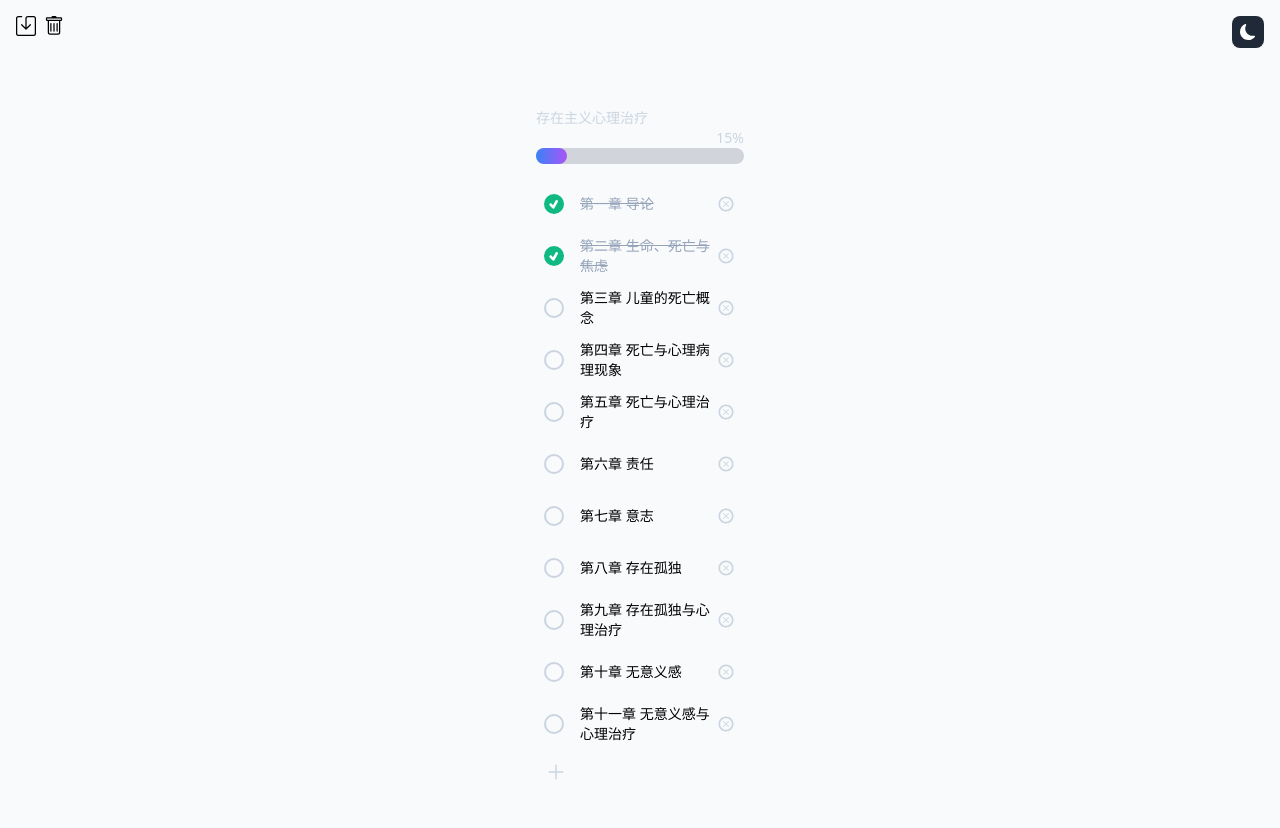
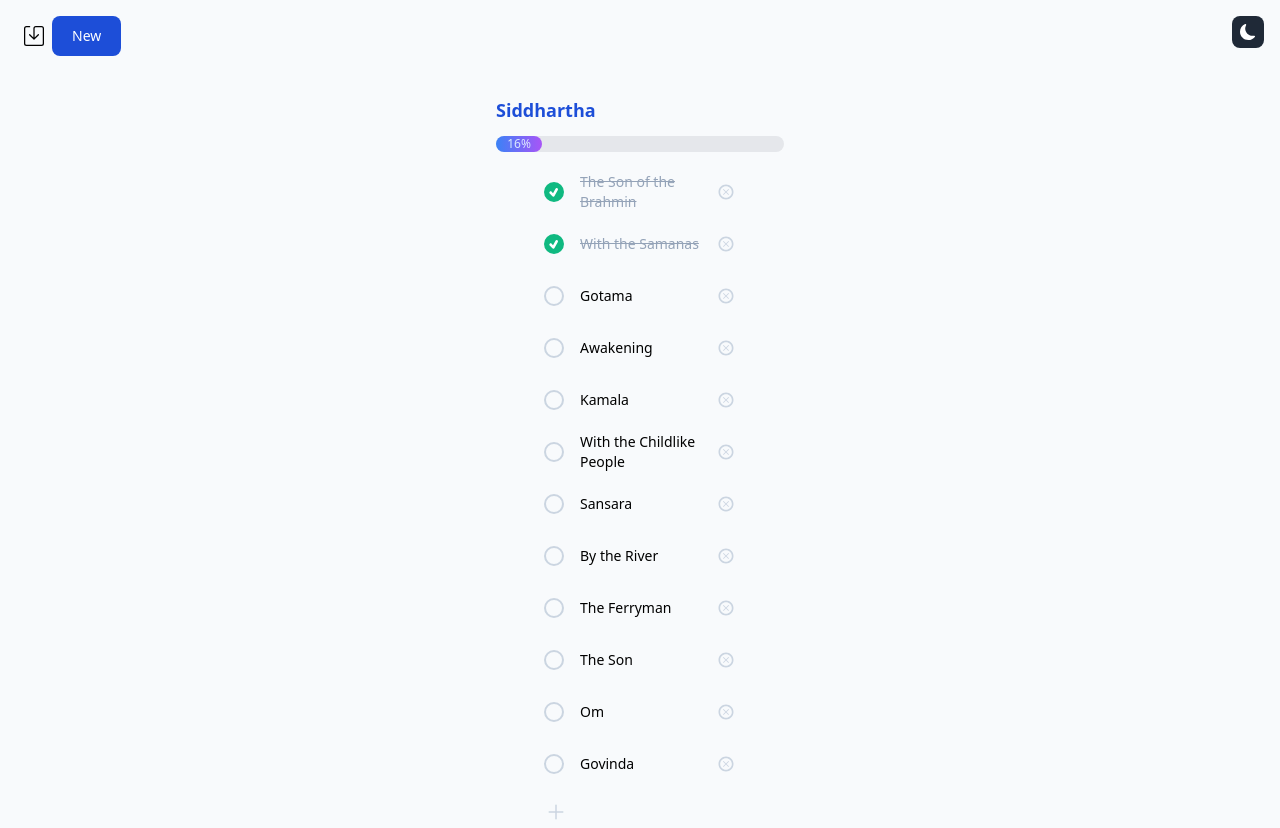
Before and after one commit to JimSunJing/progress, a Next.js app: page / in a window 1280 px wide. Before the commit the page ends 800 px from the top, so only its background shows below. Built offline with nearby package versions, Linux system fonts and the light colour scheme.

Commit message:
new progress modal

```diff
--- /dev/null
+++ b/src/atom/newProgressModalAtom.ts
@@ -0,0 +1,14 @@
+import { atom } from "recoil";
+
+type ProgressModal = {
+  open: boolean;
+};
+
+const defaultNewProgressModal: ProgressModal = {
+  open: false,
+};
+
+export const newProgressModalAtom = atom<ProgressModal>({
+  key: "newProgressModal",
+  default: defaultNewProgressModal,
+});
--- a/src/atom/progressAtom.ts
+++ b/src/atom/progressAtom.ts
@@ -4,6 +4,7 @@ import { atom } from "recoil";
 const defaultCurrentProgress: ProgressItem = {
   name: "untitled",
   id: "default-z",
+  desc: "default",
   chapters: [],
 };
 
--- a/src/component/storeButton.tsx
+++ b/src/component/storeButton.tsx
@@ -1,7 +1,10 @@
+import { newProgressModalAtom } from "@/atom/newProgressModalAtom";
 import { currentProgressAtom } from "@/atom/progressAtom";
 import { useLocalStore } from "@/hooks/useLocalStore";
+import { useState } from "react";
 import toast from "react-hot-toast";
 import { BsSave, BsTrash } from "react-icons/bs";
+import { useSetRecoilState } from "recoil";
 import { z } from "zod";
 
 export const StoreButton = () => {
@@ -14,13 +17,29 @@ export const StoreButton = () => {
 
   return (
     <div className="text-xl flex">
-      <div>
-        <BsSave onClick={() => saveLocal()} />
-      </div>
-      <div className="px-2">
-        <BsTrash onClick={() => {}} />
-      </div>
+      <button
+        className="cursor-pointer bg-slate-100 px-2"
+        onClick={() => saveLocal()}
+      >
+        <BsSave />
+      </button>
+      <NewProgressModalButton />
     </div>
+  );
+};
+
+const NewProgressModalButton = () => {
+  const setProgressModal = useSetRecoilState(newProgressModalAtom);
+  return (
+    <>
+      <button
+        className="block text-white bg-blue-700 hover:bg-blue-800 focus:ring-4 focus:outline-none focus:ring-blue-300 font-medium rounded-lg text-sm px-5 py-2.5 text-center dark:bg-blue-600 dark:hover:bg-blue-700 dark:focus:ring-blue-800"
+        type="button"
+        onClick={() => setProgressModal((prev) => ({ ...prev, open: true }))}
+      >
+        New
+      </button>
+    </>
   );
 };
 
@@ -38,6 +57,7 @@ export type Chapter = z.infer<typeof Chapter>;
 export const ProgressItem = z.object({
   name: z.string(),
   id: z.string(),
+  desc: z.string(),
   chapters: z.array(Chapter),
 });
 
--- a/src/hooks/useLocalStore.ts
+++ b/src/hooks/useLocalStore.ts
@@ -1,13 +1,13 @@
 import { currentProgressAtom } from "@/atom/progressAtom";
-import { useRecoilState, useResetRecoilState } from "recoil";
-import React, { useEffect, useState } from "react";
 import {
   ProgressItem,
   ProgressList,
   StoredProgress,
 } from "@/component/storeButton";
+import { useEffect, useState } from "react";
+import toast from "react-hot-toast";
+import { useRecoilState } from "recoil";
 import { z } from "zod";
-import toast from "react-hot-toast";
 
 export const useLocalStore = () => {
   const [currentProgress, setCurrentProgress] =
@@ -34,6 +34,7 @@ export const useLocalStore = () => {
         name: "untitled",
         id: `p${Date.now()}`,
         chapters: [],
+        desc: "",
       });
       return;
     }
@@ -97,9 +98,9 @@ export const useLocalStore = () => {
       localStorage.getItem("storedChapters") === ""
     ) {
       try {
-        localStorage.setItem("storedChapters", JSON.stringify([testData]));
-        setCurrentProgress(testData);
-        setProgressList(getProgressList([testData]));
+        localStorage.setItem("storedChapters", JSON.stringify([testDataEn]));
+        setCurrentProgress(testDataEn);
+        setProgressList(getProgressList([testDataEn]));
         return;
       } catch (error) {
         console.error(error);
@@ -108,6 +109,17 @@ export const useLocalStore = () => {
     // load data from localStore
     const data = getStoredProgress();
     if (data && data.length > 0) {
+      if (localStorage.getItem("lastProgressId")) {
+        const p = data.find(
+          (item) => item.id === localStorage.getItem("latsProgressId")
+        );
+        if (p) {
+          setCurrentProgress(p);
+        } else {
+          setCurrentProgress(data[0]);
+          localStorage.setItem("latsProgressId", data[0].id);
+        }
+      }
       setCurrentProgress(data[0]);
       setProgressList(getProgressList(data));
     } else {
@@ -115,17 +127,32 @@ export const useLocalStore = () => {
     }
   };
 
+  const addProgressItem = (item: ProgressItem) => {
+    // add new progress to localstorage
+    const storedProgress = getStoredProgress();
+    let newProgresses: StoredProgress;
+    newProgresses = storedProgress.concat(item);
+    localStorage.setItem("storedChapters", JSON.stringify(newProgresses));
+    // update progress list
+    setProgressList(getProgressList(newProgresses));
+    // update current progress atom
+    setCurrentProgress(item);
+    localStorage.setItem("latsProgressId", item.id);
+  };
+
   return {
     saveChangeLocal,
     getStoredProgress,
     progressList,
     deleteCurrent,
+    addProgressItem,
   };
 };
 
-const testData: ProgressItem = {
+const testDataZh: ProgressItem = {
   name: "存在主义心理治疗",
   id: "testProgress-0",
+  desc: "作者：亚隆",
   chapters: [
     {
       name: "第一章 导论",
@@ -195,3 +222,83 @@ const testData: ProgressItem = {
     },
   ],
 };
+
+const testDataEn: ProgressItem = {
+  name: "Siddhartha",
+  desc: "A 1922 novel by Hermann Hesse that deals with the spiritual journey of self-discovery of a man named Siddhartha",
+  id: "testProgress-1",
+  chapters: [
+    {
+      name: "The Son of the Brahmin",
+      id: "a1aa1",
+      checked: true,
+      val: 9,
+    },
+    {
+      name: "With the Samanas",
+      id: "b2bb2",
+      checked: true,
+      val: 9,
+    },
+    {
+      name: "Gotama",
+      id: "c3cc3",
+      checked: false,
+      val: 9,
+    },
+    {
+      name: "Awakening",
+      id: "44sd4",
+      checked: false,
+      val: 4,
+    },
+    {
+      name: "Kamala",
+      id: "c55",
+      checked: false,
+      val: 14,
+    },
+    {
+      name: "With the Childlike People",
+      id: "c66",
+      checked: false,
+      val: 9,
+    },
+    {
+      name: "Sansara",
+      id: "c77",
+      checked: false,
+      val: 8,
+    },
+    {
+      name: "By the River",
+      id: "c88",
+      checked: false,
+      val: 11,
+    },
+    {
+      name: "The Ferryman",
+      id: "c99",
+      checked: false,
+      val: 12,
+    },
+    {
+      name: "The Son",
+      id: "k100",
+      checked: false,
+      val: 9,
+    },
+    {
+      name: "Om",
+      id: "k111",
+      checked: false,
+      val: 7,
+    },
+    {
+      name: "Govinda",
+      id: "k112",
+      checked: false,
+      val: 10,
+    },
+  ],
+};
--- a/src/pages/index.tsx
+++ b/src/pages/index.tsx
@@ -9,6 +9,7 @@ import { currentProgressAtom } from "@/atom/progressAtom";
 import { Chapter, StoreButton } from "@/component/storeButton";
 import { useRecoilState } from "recoil";
 import { toast } from "react-hot-toast";
+import { newProgressModalAtom } from "@/atom/newProgressModalAtom";
 
 const ChapterItem = ({
   item,
@@ -137,7 +138,7 @@ const ThemeButton = () => {
       onClick={() =>
         currentTheme == "dark" ? setTheme("light") : setTheme("dark")
       }
-      className="bg-gray-800 dark:bg-gray-50 hover:bg-gray-600 dark:hover:bg-gray-300 transition-all duration-100 text-white dark:text-gray-800 px-2 py-2 rounded-lg text-md"
+      className="bg-gray-800 dark:bg-gray-50 hover:bg-gray-600 dark:hover:bg-gray-300 transition-all duration-100 text-white dark:text-gray-800 p-2 rounded-lg text-md"
     >
       {currentTheme === "dark" && <BsSunFill />}
       {currentTheme !== "dark" && <BsMoonFill />}
@@ -205,14 +206,20 @@ export default function Home() {
         <ThemeButton />
       </div>
 
-      <div className="w-52 text-start text-slate-300 text-sm">{`${currentProgress.name}`}</div>
-      <div className="w-52 text-end text-slate-300 text-sm">{`${progress}%`}</div>
-      <div className="bg-gray-300 dark:bg-gray-400 rounded-full w-52 h-4">
-        <div
-          className="bg-gradient-to-r from-blue-500 to-purple-500 rounded-full h-4"
-          style={{ width: `${progress}%` }}
-        ></div>
+      <div className="flex justify-between mb-3 w-72">
+        <span className="text-lg font-bold text-blue-700 dark:text-white">
+          {`${currentProgress.name}`}
+        </span>
       </div>
+      <div className="w-72 h-4 bg-gray-200 rounded-full dark:bg-gray-700">
+        {progress > 0 && (
+          <div
+            className="bg-gradient-to-r from-blue-500 to-purple-500 h-4 text-xs font-medium text-blue-100 text-center p-0.5 leading-none rounded-full"
+            style={{ width: `${progress}%` }}
+          >{`${progress}%`}</div>
+        )}
+      </div>
+
       <div className="flex flex-col mt-5 space-y-3 w-52">
         {currentProgress.chapters.map((item) => (
           <ChapterItem
@@ -224,6 +231,99 @@ export default function Home() {
         ))}
         <NewChapter addNewChapter={addNewChapter} />
       </div>
+      <ProgressModal />
     </main>
   );
 }
+
+const ProgressModal = () => {
+  const [modalState, setModalState] = useRecoilState(newProgressModalAtom);
+  return (
+    <>
+      {modalState.open ? (
+        <div
+          id="new-progress-modal"
+          tabIndex={-1}
+          className="fixed inset-auto md:top-auto md:left-[calc(50%-15rem)] z-50 w-[30rem] p-4 overflow-x-hidden overflow-y-auto h-[calc(100%-1rem)] max-h-full"
+        >
+          <div className="relative w-full max-w-md max-h-full">
+            <div className="relative bg-white rounded-lg shadow dark:bg-gray-700">
+              <div className="flex items-center justify-between p-5 border-b rounded-t dark:border-gray-600">
+                <h3 className="text-xl font-medium text-gray-900 dark:text-white">
+                  Create New Progress
+                </h3>
+                <button
+                  type="button"
+                  className="text-gray-400 bg-transparent hover:bg-gray-200 hover:text-gray-900 rounded-lg text-sm p-1.5 ml-auto inline-flex items-center dark:hover:bg-gray-600 dark:hover:text-white"
+                  data-modal-hide="small-modal"
+                  onClick={() =>
+                    setModalState((prev) => ({ ...prev, open: false }))
+                  }
+                >
+                  <svg
+                    aria-hidden="true"
+                    className="w-5 h-5"
+                    fill="currentColor"
+                    viewBox="0 0 20 20"
+                    xmlns="http://www.w3.org/2000/svg"
+                  >
+                    <path
+                      fillRule="evenodd"
+                      d="M4.293 4.293a1 1 0 011.414 0L10 8.586l4.293-4.293a1 1 0 111.414 1.414L11.414 10l4.293 4.293a1 1 0 01-1.414 1.414L10 11.414l-4.293 4.293a1 1 0 01-1.414-1.414L8.586 10 4.293 5.707a1 1 0 010-1.414z"
+                      clipRule="evenodd"
+                    ></path>
+                  </svg>
+                  <span className="sr-only">Close modal</span>
+                </button>
+              </div>
+              <div className="p-6 space-y-6">
+                <form className="space-y-6" action="#">
+                  <div>
+                    <label
+                      htmlFor="pname"
+                      className="block mb-2 text-sm font-medium text-gray-900 dark:text-white"
+                    >
+                      Name
+                    </label>
+                    <input
+                      type="text"
+                      name="name"
+                      id="pname"
+                      className="bg-gray-50 border border-gray-300 text-gray-900 text-sm rounded-lg focus:ring-blue-500 focus:border-blue-500 block w-full p-2.5 dark:bg-gray-600 dark:border-gray-500 dark:placeholder-gray-400 dark:text-white"
+                      placeholder="New Progress Item Name"
+                      required
+                    />
+                  </div>
+                  <div>
+                    <label
+                      htmlFor="description"
+                      className="block mb-2 text-sm font-medium text-gray-900 dark:text-white"
+                    >
+                      Description
+                    </label>
+                    <input
+                      type="text"
+                      name="description"
+                      id="description"
+                      placeholder="About this new item..."
+                      className="bg-gray-50 border border-gray-300 text-gray-900 text-sm rounded-lg focus:ring-blue-500 focus:border-blue-500 block w-full p-2.5 dark:bg-gray-600 dark:border-gray-500 dark:placeholder-gray-400 dark:text-white"
+                      required
+                    />
+                  </div>
+                  <button
+                    type="button"
+                    className="w-full text-white bg-blue-700 hover:bg-blue-800 focus:ring-4 focus:outline-none focus:ring-blue-300 font-medium rounded-lg text-sm px-5 py-2.5 text-center dark:bg-blue-600 dark:hover:bg-blue-700 dark:focus:ring-blue-800"
+                  >
+                    Create
+                  </button>
+                </form>
+              </div>
+            </div>
+          </div>
+        </div>
+      ) : (
+        <></>
+      )}
+    </>
+  );
+};
```
